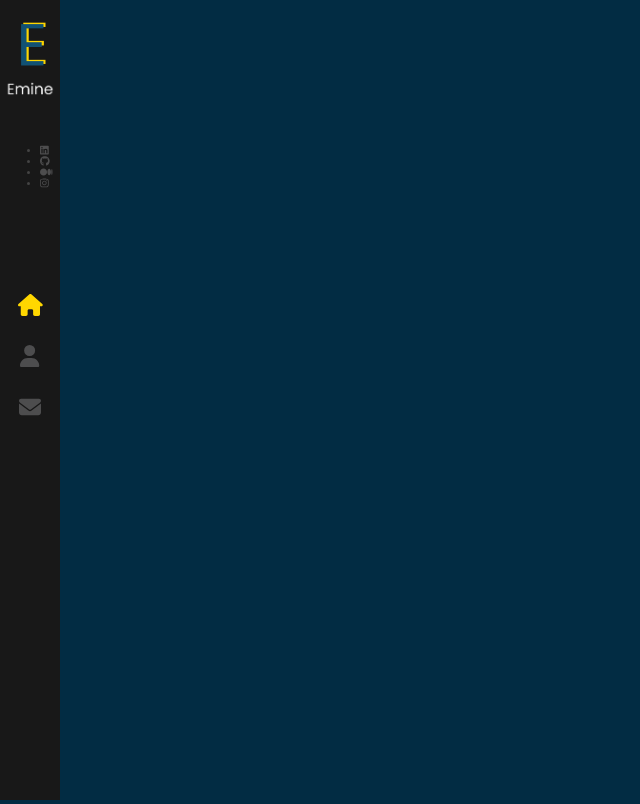
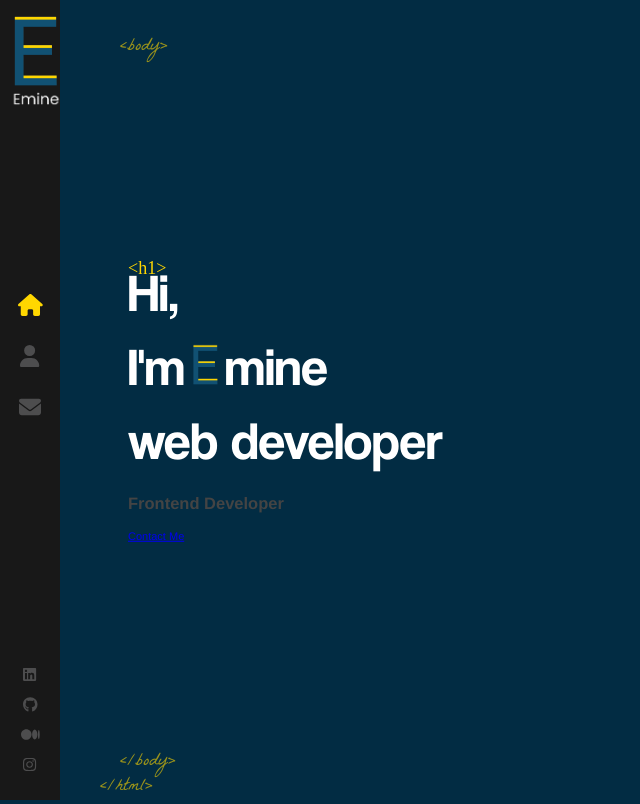
Before and after one commit to emineugurlu/React-Portfolio-Website, a React (Create React App) app: page / in a window 1280 px wide. Shown: the whole page, without its empty margins (0-640 px from the left). Built offline with nearby package versions, Linux system fonts and the light colour scheme.

Commit message:
Yeni Değişiklikler

```diff
--- a/src/App.js
+++ b/src/App.js
@@ -1,11 +1,14 @@
 import './App.scss';
 import { Routes, Route } from 'react-router-dom';
 import Layout  from './components/Layout';
+import Home from './components/Home';
 
 function App() {
   return (
    <Routes>
-    <Route path="/" element={<Layout></Layout>}></Route>
+    <Route path="/" element={<Layout />}>
+    <Route index element={<Home/>}></Route>
+    </Route>
    </Routes>
   );
 }
--- a/src/App.scss
+++ b/src/App.scss
@@ -4,13 +4,15 @@
 
 @font-face {
   font-family: 'Helvetica Neue';
-  src: url('./assets/fonts/helvetica-neu.ttf') format('ttf');
+  src: url('./assets/fonts/helvetica-neu.ttf') format('truetype');
 }
 
+
 @font-face {
-  font-family: 'La Bella Aurore';
+  font-family: 'La Belle Aurore';
   src: url('./assets/fonts/LaBelleAurore.woff2') format('woff2');
 }
+
 
 @font-face {
   font-family: 'Coolvetica';
--- /dev/null
+++ b/src/components/Home/index.js
@@ -0,0 +1,22 @@
+import { Link } from 'react-router-dom'
+import LogoTitle from '../../assets/images/logo-e.png';
+import './index.scss';
+
+const Home = () => {
+    return (
+        <div className="container home-page">
+            <div className="text-zone">
+                <h1>Hi, <br /> I'm
+                <img src={LogoTitle} alt="developer" />
+                mine
+                <br/>
+                web developer
+                </h1>
+                <h2>Frontend Developer</h2>
+                <Link to = "/contact" className='flat-button'>Contact Me</Link>
+            </div>
+        </div>
+    )
+}
+
+export default Home;
--- /dev/null
+++ b/src/components/Home/index.scss
@@ -0,0 +1,31 @@
+.home-page{
+    .text-zone{
+        position: absolute;
+        left: 10%;
+        top: 50%;
+        transform: translateY(-50%);
+        max-height: 90%;
+    }
+
+    h1{
+        color:#fff ;
+        font-size: 53px;
+        margin: 0;
+        font-family:'Coolvetica' ;
+        font-weight: 400;
+
+        &::before{
+            content: '<h1>';
+            font-family: 'La Bella Aurore';
+            color: #ffd700;
+            font-size: 18px;
+            position: absolute;
+        }
+
+
+        img{
+            width: 40px;
+
+        }
+    }
+}
--- a/src/components/Layout/index.js
+++ b/src/components/Layout/index.js
@@ -1,8 +1,23 @@
+import { Outlet } from 'react-router-dom'
 import Sidebar from '../Sidebar'
 import './index.scss'
 
-const Layout = () =>{
-    return<Sidebar></Sidebar>
+const Layout = () => {
+    return (
+        <div className='App'>
+            <Sidebar />
+            <div className='page'>
+                <span className='tags top-tags'>&lt;body&gt;</span>
+                <Outlet />
+
+                <span className='tags bottom-tags'>&lt;/body&gt;
+                <br />
+                <span className='bottom-tag-html'>&lt;/html&gt;</span>
+                </span>
+            </div>
+        </div>
+    )
 }
 
+
 export default Layout
--- a/src/components/Layout/index.scss
+++ b/src/components/Layout/index.scss
@@ -1,9 +1,39 @@
-.nav-bar{
-    background: #181818;
-    width:60px ;
+.page{
+    width: 100%;
     height: 100%;
     position: absolute;
-    top : 0;
-    z-index: 3;
-    min-height: 500px;
 }
+
+.top-tags{
+    bottom: auto;
+    top: 35px;
+}
+
+.tags{
+    color: #ffd700;
+    opacity: 0.6;
+    position: absolute;
+    bottom: 0;
+    left: 120px;
+    font-size: 18px;
+    font-family: 'La Belle Aurore',cursive;
+}
+
+.bottom-tag-html{
+    margin-left: -20px;
+}
+
+.container{
+    width: 100%;
+    will-change: contents;
+    height: 90%;
+    min-height: 566px;
+    position: absolute;
+    opacity: 0;
+    top: 5%;
+    margin: 0 auto;
+    z-index: 1;
+    transform-style: preserve-3d;
+    animation: fadeIn 1s forwards;
+    animation-delay: 1s;
+}
--- a/src/components/Sidebar/index.scss
+++ b/src/components/Sidebar/index.scss
@@ -11,6 +11,8 @@
         display:block;
         padding: 8px 0;
 
+
+
     img{
         display: block;
         margin: 8px auto;
@@ -19,7 +21,8 @@
 
         &.sub-logo{
             width: 60px;
-            margin-top: -35px;
+            margin-top: -25px;
+            padding-left: 6px;
         }
     }
 }
@@ -98,4 +101,29 @@
     }
 }
 
+
+ul{
+    position: absolute;
+    bottom: 20px;
+    width: 100%;
+    display: block;
+    padding: 0;
+    list-style:none;
+    text-align: center;
+    margin: 0;
 }
+
+li{
+    a{
+        padding: 7px;
+        display: block;
+        font-size: 15px;
+        line-height: 16px;
+
+        &:hover svg{
+            color: #ffd700;
+        }
+    }
+}
+
+}
--- a/src/index.css
+++ b/src/index.css
@@ -5,7 +5,7 @@
 
 body {
   margin: 0;
-  font-family: 300 11px/1.4 'Helvetica Neue', sans-serif ;
+  font: 300 11px/1.4 'Helvetica Neue', sans-serif ;
   color: #444;
   background: #022c43;
   overflow: hidden;
```
Also changed, not shown: src/assets/images/logo-e.png.
